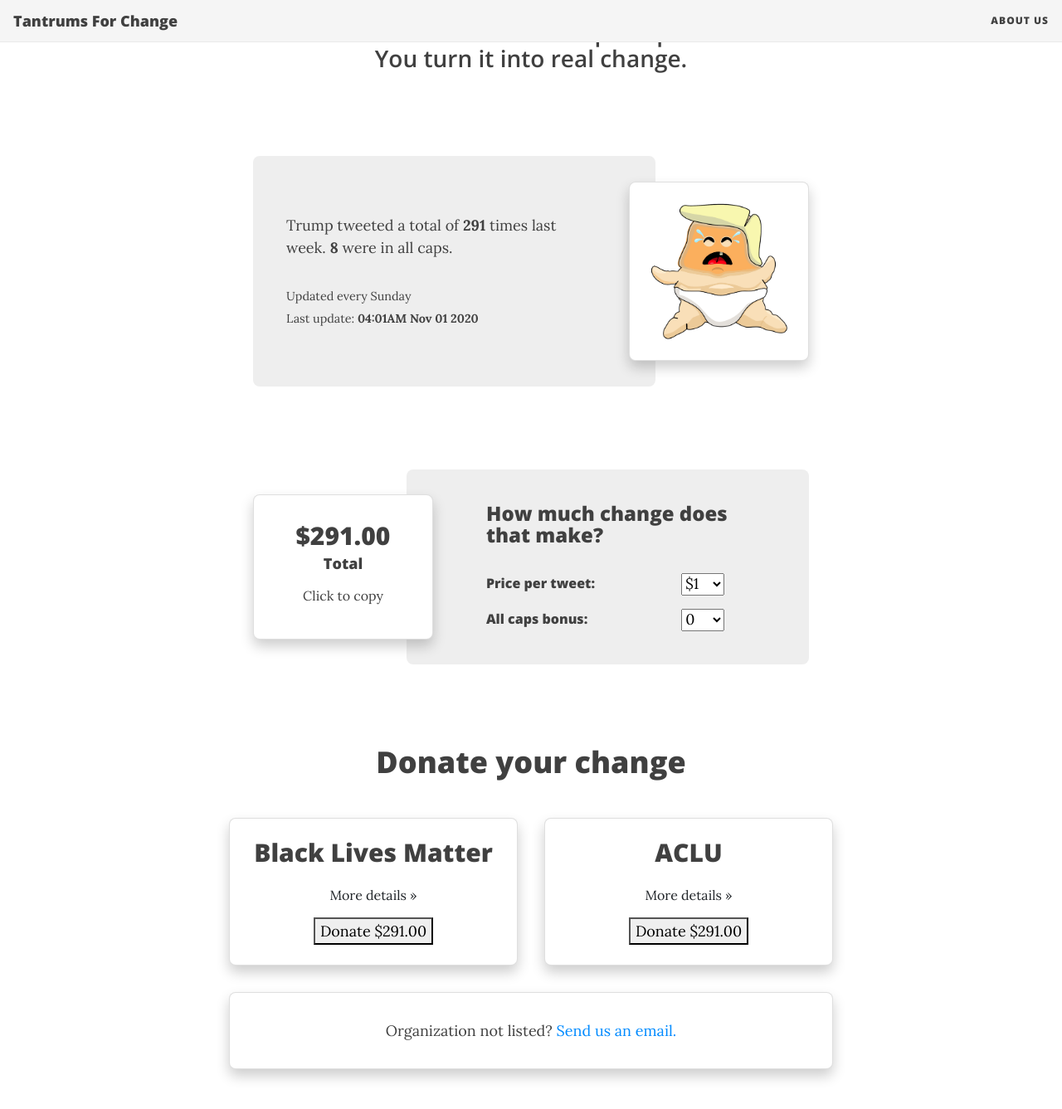
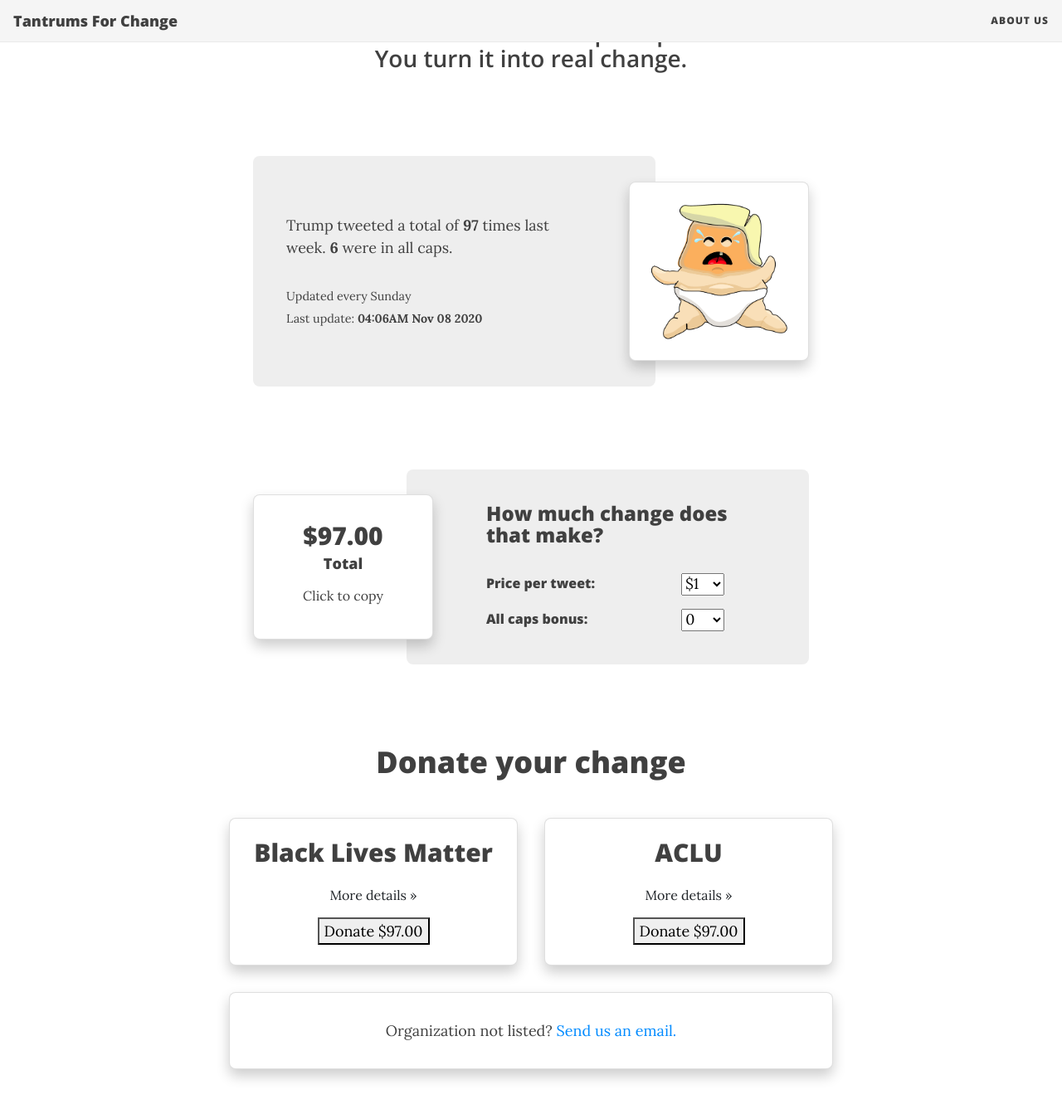
Before and after one commit to tantrumsforchange/tantrumsforchange.github.io, a Jekyll site: the page built from index.html, in a window 1280 px wide and 1400 px high, scrolled down 253 px. Shown: the top 1337 px of the window at 83% size. Built offline with Jekyll 4.4.1, drawn with Linux system fonts in a browser that asks for light colours; nearby versions of some CDN libraries; the list of posts is cut into pages by our own code.

Commit message:
Update Data Test

```diff
--- a/_data/data.yml
+++ b/_data/data.yml
@@ -1,3 +1,3 @@
-tweet_total: 291
-all_caps: 8
-update_time: 04:01AM Nov 01 2020
+tweet_total: 97
+all_caps: 6
+update_time: 04:06AM Nov 08 2020
```
